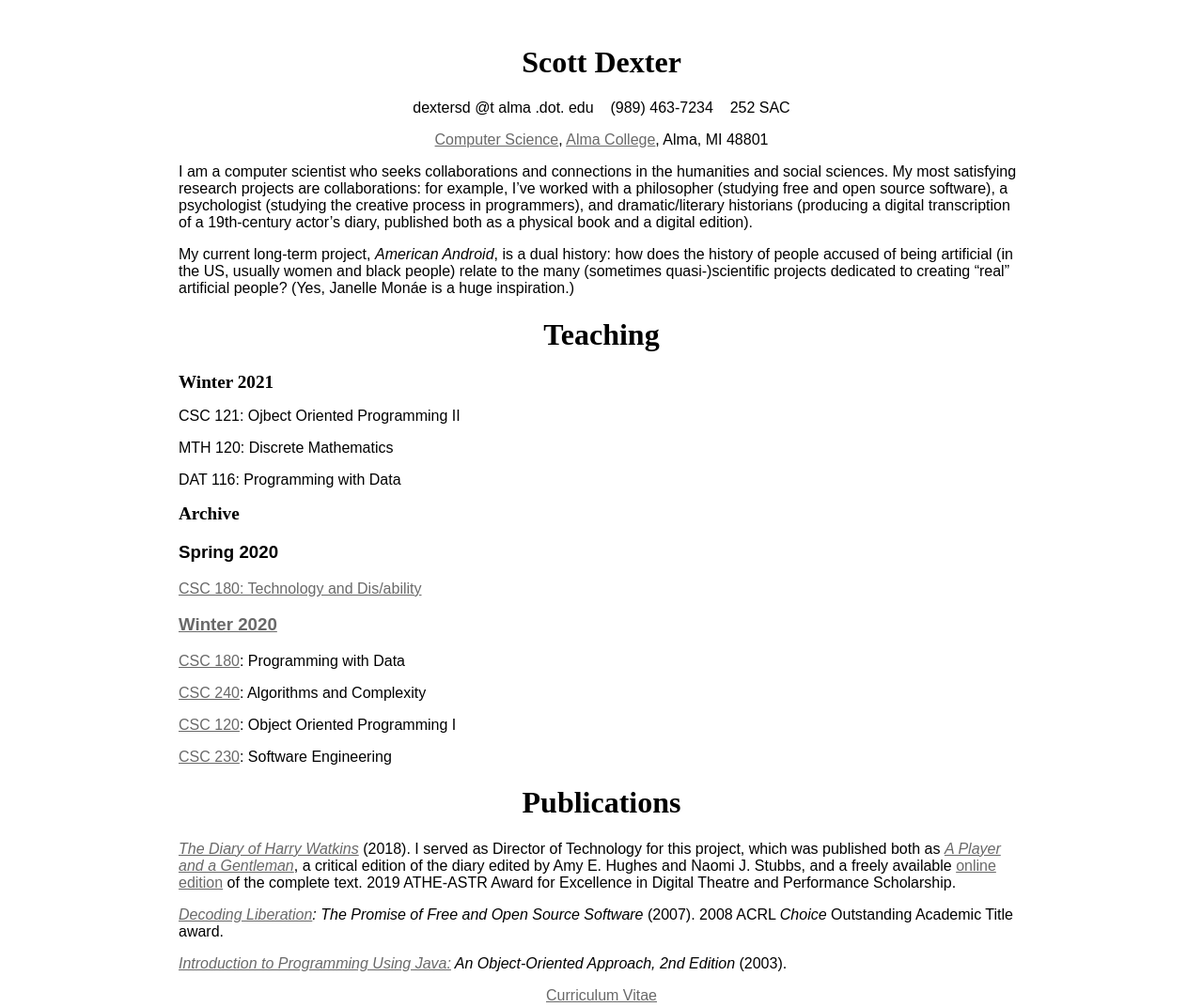
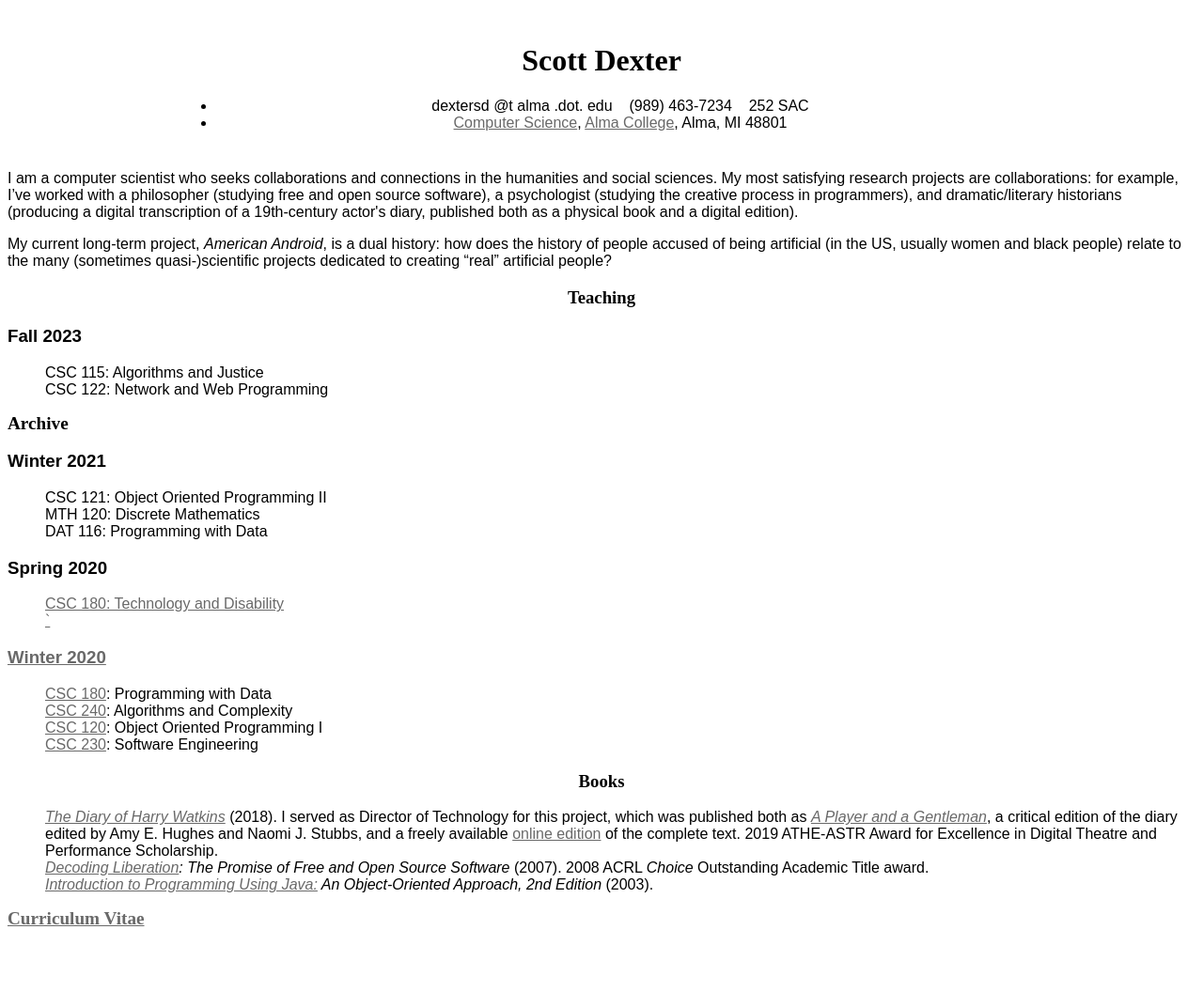
Before and after one commit to ScottDDexter/ScottDDexter.github.io, a plain HTML site: page index.html in a window 1280 px wide. Shown: the whole page at 94% size. After the commit the page ends 1005 px from the top, so only its background shows below. Drawn offline with Linux system fonts and the light colour scheme; a web font is replaced by a local one.

Commit message:
Partial style/content update.

```diff
--- a/css/style.css
+++ b/css/style.css
@@ -77,6 +77,10 @@ h2 {
     font-weight: 600;
 }
 
+.teaching ul, .research ul {
+    list-style-type: none;
+}
+
 pre {
 	white-space:pre-wrap;
 	white-space:-moz-pre-wrap;
@@ -90,7 +94,7 @@ pre {
 	border:1px solid #bebab0;
 }
 
-#container {
+header {
 	margin:0 auto;
 	max-width:900px;
 	text-align:left;
--- a/index.html
+++ b/index.html
@@ -27,55 +27,72 @@
 </head>
 
 <body>
+  <header>
   <div class="section group">
     <div class="col span_3_of_3">
     <div id="container">
       <h1>Scott Dexter</h1>
 
-      <div style="text-align:center">
-      <p>dextersd @t alma .dot. edu &nbsp;&nbsp; (989) 463-7234 &nbsp;&nbsp; 252 SAC</p>
-      <p><a href="https://www.alma.edu/live/profiles/8210-scott-dexter">Computer Science</a>,
-        <a href="http:/alma.edu">Alma College</a>, Alma, MI 48801</p>
+      <div style="text-align:center"><ul>
+      <li>dextersd @t alma .dot. edu &nbsp;&nbsp; (989) 463-7234 &nbsp;&nbsp; 252 SAC</li>
+      <li><a href="https://www.alma.edu/live/profiles/8210-scott-dexter">Computer Science</a>,
+        <a href="http:/alma.edu">Alma College</a>, Alma, MI 48801</li>
+        </ul>
       </div>
 
-    </p>
+    </li>
+  </header>
 
-    <p>I am a computer scientist who seeks collaborations and connections in the humanities and social sciences. My most satisfying research projects are collaborations: for example, I’ve worked with a philosopher (studying free and open source software), a psychologist (studying the creative process in programmers), and dramatic/literary historians (producing a digital transcription of a 19th-century actor’s diary, published both as a physical book and a digital edition).</p>
+  <article>
 
-    <p>My current long-term project, <em>American Android</em>, is a dual history: how does the history of people accused of being artificial (in the US, usually women and black people) relate to the many (sometimes quasi-)scientific projects dedicated to creating “real” artificial people? (Yes, Janelle Monáe is a huge inspiration.)</p>
+    <p>I am a computer scientist who seeks collaborations and connections in the humanities and social sciences. My most satisfying research projects are collaborations: for example, I’ve worked with a philosopher (studying free and open source software), a psychologist (studying the creative process in programmers), and dramatic/literary historians (producing a digital transcription of a 19th-century actor's diary, published both as a physical book and a digital edition).</p>
 
+    <p></p>My current long-term project, <em>American Android</em>, is a dual history: how does the history of people accused of being artificial (in the US, usually women and black people) relate to the many (sometimes quasi-)scientific projects dedicated to creating “real” artificial people?</p>
+
+    <section class="research">
 <h1>Teaching</h1>
 
-      <h2>Winter 2021</h2>
-      <p>CSC 121: Ojbect Oriented Programming II</p>
-      <p>MTH 120: Discrete Mathematics</p>
-      <p>DAT 116: Programming with Data</p>
+    <h3>Fall 2023</h3>
+    <ul>
+      <li>CSC 115: Algorithms and Justice</li>
+      <li>CSC 122: Network and Web Programming</li>
+    </ul>
 
     <h2>Archive</h2>
 
-      <h3>Spring 2020</h3>
-    <p><a href="https://scottddexter.github.io/Alma-CSC180-S20/">CSC 180: Technology and Dis/ability</h2></p>
-
-      <h3>Winter 2020</h3>
-    <p><a href="https://scottddexter.github.io/Alma-CSC180-W20/">CSC 180</a>: Programming with Data</p>
-    <p><a href="https://scottddexter.github.io/Alma-CSC240-W20/">CSC 240</a>: Algorithms and Complexity</p>
-<p><a href="https://scottddexter.github.io/Alma-CSC120-F19/">CSC 120</a>: Object Oriented Programming I</p>
-<p><a href="https://scottddexter.github.io/Alma-CSC230-F19/">CSC 230</a>: Software Engineering</p>
+    <h3>Winter 2021</h3>
+    <ul>
+    <li>CSC 121: Object Oriented Programming II</li>
+    <li>MTH 120: Discrete Mathematics</li>
+    <li>DAT 116: Programming with Data</li>
+    </ul>
 
 
+      <h3>Spring 2020</h3>
+      <ul>
+    <li><a href="https://scottddexter.github.io/Alma-CSC180-S20/">CSC 180: Technology and Disability</h2></li>
+`</ul>
+      <h3>Winter 2020</h3>
+      <ul>
+    <li><a href="https://scottddexter.github.io/Alma-CSC180-W20/">CSC 180</a>: Programming with Data</li>
+    <li><a href="https://scottddexter.github.io/Alma-CSC240-W20/">CSC 240</a>: Algorithms and Complexity</li>
+<li><a href="https://scottddexter.github.io/Alma-CSC120-F19/">CSC 120</a>: Object Oriented Programming I</li>
+<li><a href="https://scottddexter.github.io/Alma-CSC230-F19/">CSC 230</a>: Software Engineering</li>
+</ul>
+</section>
 
-        <h1>Publications</h1>
+<section class="research">
+        <h1>Books</h1>
+<ul>
+    <li><em><a href="http://www.harrywatkinsdiary.org/">The Diary of Harry Watkins</a></em> (2018). I served as Director of Technology for this project, which was published both as <em><A href="https://www.press.umich.edu/9290953/player_and_a_gentleman">A Player and a Gentleman</A></em>, a critical edition of the diary edited by Amy E. Hughes and Naomi J. Stubbs, and a freely available <a href="https://quod.lib.umich.edu/h/hwatkins/">online edition</a> of the complete text. 2019 ATHE-ASTR Award for Excellence in Digital Theatre and Performance Scholarship.</li>
 
-    <p><em><a href="http://www.harrywatkinsdiary.org/">The Diary of Harry Watkins</a></em> (2018). I served as Director of Technology for this project, which was published both as <em><A href="https://www.press.umich.edu/9290953/player_and_a_gentleman">A Player and a Gentleman</A></em>, a critical edition of the diary edited by Amy E. Hughes and Naomi J. Stubbs, and a freely available <a href="https://quod.lib.umich.edu/h/hwatkins/">online edition</a> of the complete text. 2019 ATHE-ASTR Award for Excellence in Digital Theatre and Performance Scholarship.<p>
+    <li><em><a href ="http://www.amazon.com/Decoding-Liberation-Software-Routledge-Cyberculture/dp/0415876788/">Decoding Liberation</a>: The Promise of Free and Open Source Software</em> (2007). 2008 ACRL <em>Choice</em> Outstanding Academic Title award. </li>
 
-    <p><em><a href ="http://www.amazon.com/Decoding-Liberation-Software-Routledge-Cyberculture/dp/0415876788/">Decoding Liberation</a>: The Promise of Free and Open Source Software</em> (2007). 2008 ACRL <em>Choice</em> Outstanding Academic Title award. </p>
+    <li><em><a href="http://www.amazon.com/Introduction-Programming-Using-Java-Object-Oriented/dp/0321200063/">Introduction to Programming Using Java:</a> An Object-Oriented Approach, 2nd Edition</em> (2003).</li>
+    </ul>
 
-    <p><em><a href="http://www.amazon.com/Introduction-Programming-Using-Java-Object-Oriented/dp/0321200063/">Introduction to Programming Using Java:</a> An Object-Oriented Approach, 2nd Edition</em> (2003).</p>
+          <h2><a href="ScottDexterCV.pdf">Curriculum Vitae</a></h2>
+</section>
 
-          <span style="text-align:center"><p><a href="ScottDexterCV.pdf">Curriculum Vitae</a></p></span>
-      </div>
-  </p></div></div>
-
-</p>
 </body>
 </html>
```
